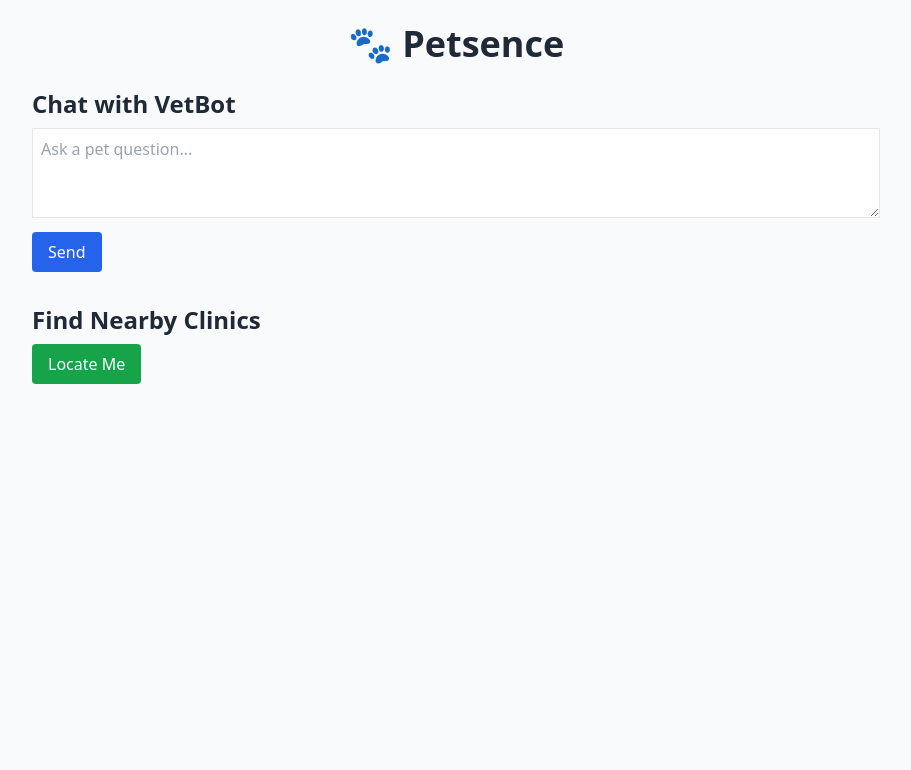
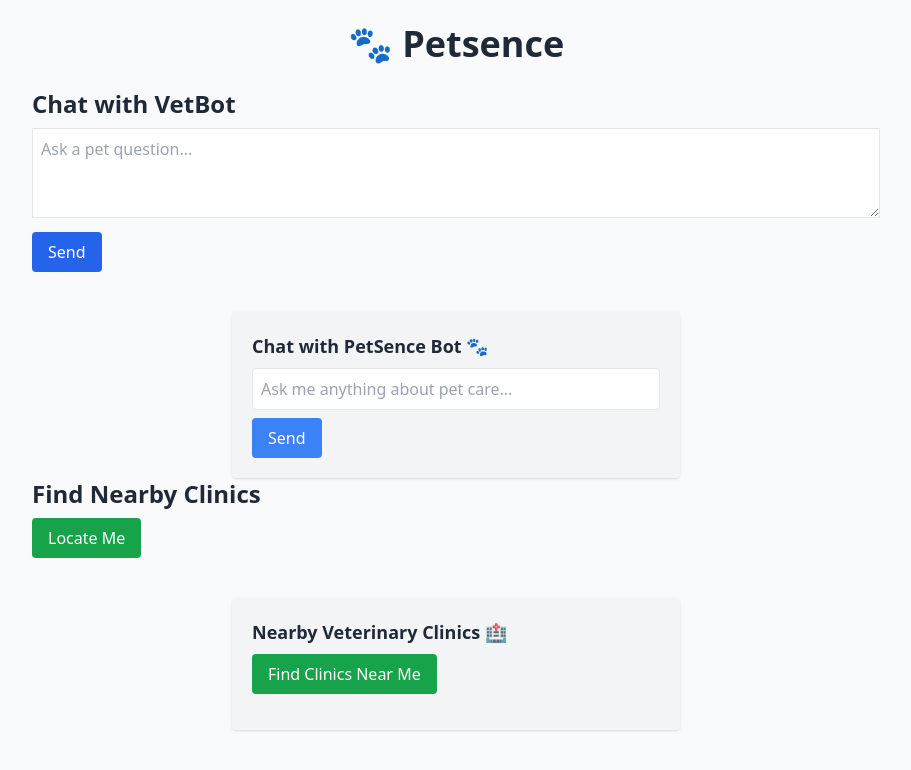
Before and after one commit to Bhargavi651/petsence, a Flask app: page / in a window 1280 px wide. Shown: the top 770 px of the page, without its empty margins (184-1095 px from the left). Run offline with Flask 3, Linux system fonts and the light colour scheme; some libraries are stand-ins or nearby versions.

Commit message:
Added GPT chatbot and nearby vet clinics feature

```diff
--- a/templates/index.html
+++ b/templates/index.html
@@ -4,6 +4,8 @@
     <meta charset="UTF-8">
     <title>Petsence</title>
     <script src="https://cdn.tailwindcss.com"></script>
+    <script src="https://cdn.tailwindcss.com"></script>
+
 </head>
 <body class="bg-gray-50 text-gray-800 font-sans">
     <div class="max-w-4xl mx-auto p-6">
@@ -17,12 +19,26 @@
             <div id="chatReply" class="mt-4 p-4 bg-blue-100 rounded hidden"></div>
         </div>
 
+        <div class="max-w-md mx-auto mt-10 p-5 bg-gray-100 rounded shadow">
+          <h2 class="text-lg font-semibold mb-2">Chat with PetSence Bot 🐾</h2>
+         <input id="chatInput" class="w-full p-2 border rounded mb-2" placeholder="Ask me anything about pet care..." />
+         <button onclick="sendChat()" class="bg-blue-500 text-white px-4 py-2 rounded">Send</button>
+         <div id="chatReply" class="mt-4 hidden p-2 bg-white border rounded"></div>
+        </div>
+
+
         <!-- Nearby Clinics -->
         <div>
             <h2 class="text-2xl font-semibold">Find Nearby Clinics</h2>
             <button onclick="getLocation()" class="bg-green-600 text-white px-4 py-2 mt-2 rounded">Locate Me</button>
             <div id="clinicResults" class="mt-4 space-y-2"></div>
         </div>
+        <div class="max-w-md mx-auto mt-10 p-5 bg-gray-100 rounded shadow">
+  <h2 class="text-lg font-semibold mb-2">Nearby Veterinary Clinics 🏥</h2>
+  <button onclick="getLocation()" class="bg-green-600 text-white px-4 py-2 rounded">Find Clinics Near Me</button>
+  <div id="clinicResults" class="mt-4 space-y-2"></div>
+</div>
+
     </div>
 
     <script src="/static/script.js"></script>
```
Also changed, not shown: 1 other file.
